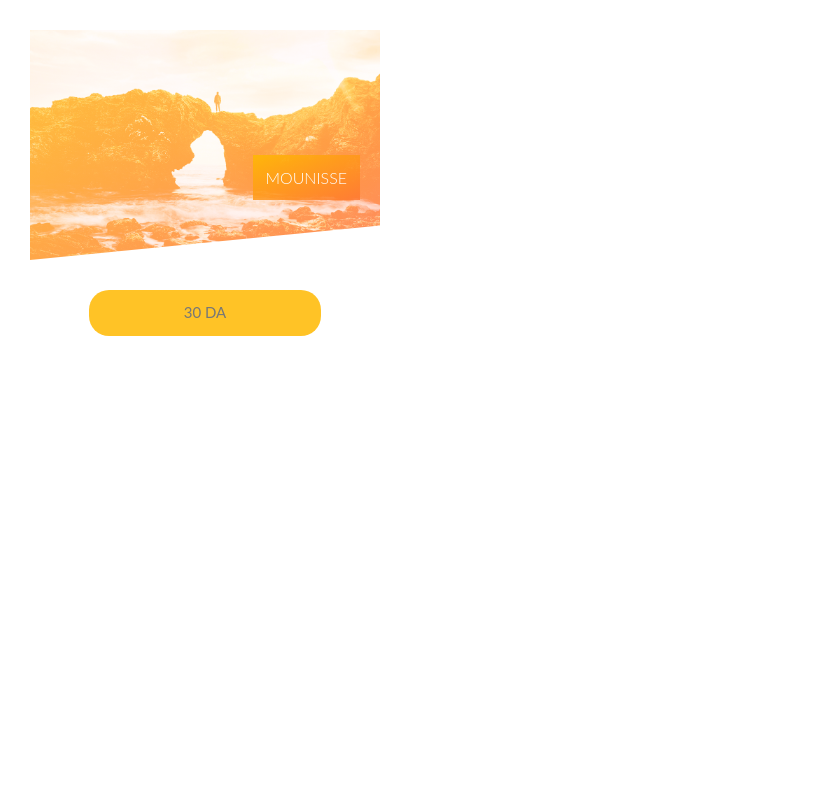
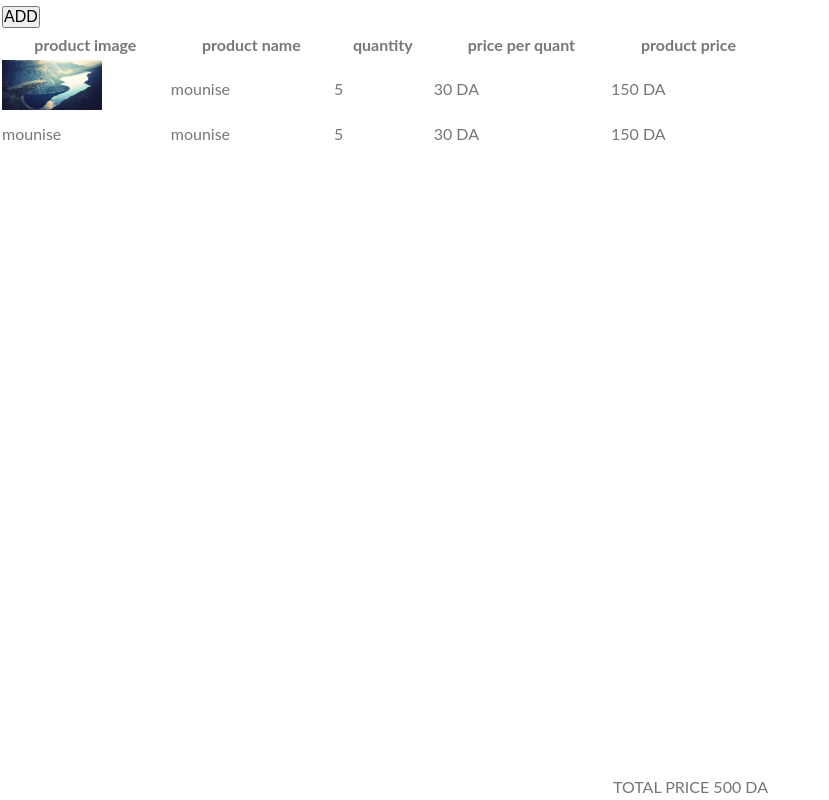
Before and after one commit to feelgeel/ALSAFIR, a React (Create React App) app: page / in a window 1280 px wide. Shown: the whole page, without its empty margins (0-829 px from the left). Built offline with nearby package versions, Linux system fonts and the light colour scheme.

Commit message:
shopping list

```diff
--- a/src/App.js
+++ b/src/App.js
@@ -1,12 +1,12 @@
 
 import '../src/css/natour.css';
-import LeftSide from './LeftSide';
-import RightSide from './RightSide';
+import LeftSide from './leftSide/LeftSide';
+import RightSide from './rightSide/RightSide';
 
 function App() {
   return (
-    <div className="App">
-     <LeftSide/>
+    <div style={{display:"flex",width:"100vw",height:"100vh"}} className="App">
+     {/* <LeftSide/> */}
      <RightSide/>
     </div>
   );
--- a/src/LeftSide.jsx
+++ /dev/null
@@ -1,13 +0,0 @@
-import React from 'react';
-
-import Card from './component/card/Card';
-
-const LeftSide = () => {
-    return (
-        <div>
-            <Card/>
-        </div>
-    );
-};
-
-export default LeftSide;
--- a/src/RightSide.jsx
+++ /dev/null
@@ -1,11 +0,0 @@
-import React from 'react';
-
-const RightSide = () => {
-    return (
-        <div>
-
-        </div>
-    );
-};
-
-export default RightSide;
--- a/src/component/card/Card.jsx
+++ b/src/component/card/Card.jsx
@@ -8,9 +8,12 @@ export default function Card() {
                 <div className="card-pic card-pic-1">
                     &nbsp;
                 </div>
-                <h4 className="card-heading">
+                {/* <h4 className="card-heading">
                     <span className="card-heading-span card-heading-span-1">Mounisse</span>
                 </h4>
+                <h4 className="card-heading">
+                    <span className="card-heading-span card-heading-span-1">30DA</span>
+                </h4> */}
                 <div className="card-details">
                     <ul>
                         <li className="card-list">30 DA</li>
@@ -18,15 +21,7 @@ export default function Card() {
                     </ul>
                 </div>
             </div>
-            <div className="card-side card-side-back">
-                <div className="card-cta">
-                    <div className="card-price-box">
-                        <p className="card-price-only">Only</p>
-                        <p className="card-price-value">$897</p>
-                    </div>
-                    <a href="#popup" className="btn btn-white">Book now!</a>
-                </div>
-            </div>
+
         </div>
     )
 }
--- a/src/component/card/card.scss
+++ b/src/component/card/card.scss
@@ -1,11 +1,12 @@
 
 .card{
     // background-color: orangered;
-    width:35rem;
-    height: 52rem;
+    width:10rem;
+    height: 15rem;
     // transition: all .8s;
     perspective: 150rem;
     position: relative;
+    margin: 0rem .5rem;
     &-side{
         position: absolute;
         // background-color: orangered;
@@ -28,21 +29,13 @@
             transform: rotateY(180deg);
         }
     }
-    &:hover &-side-front{
-        transform: rotateY(-180deg);
-
-    }
-    &:hover &-side-back{
-        transform: rotateY(0);
-
-    }
 
     &-pic{
         background-size: cover;
-        height: 23rem;
+        height: 10rem;
         background-blend-mode: screen;
-        -webkit-clip-path: polygon(0 0, 100% 0, 100% 85%, 0 100%);
-        clip-path: polygon(0 0, 100% 0, 100% 85%, 0 100%);
+        // -webkit-clip-path: polygon(0 0, 100% 0, 100% 85%, 0 100%);
+        // clip-path: polygon(0 0, 100% 0, 100% 85%, 0 100%);
         // border-top-left-radius: 3px;
         // border-top-right-radius: 3px;
         &-1{
@@ -57,9 +50,9 @@
         text-align: right;
         color: $color-white;
         position: absolute;
-        top: 12rem;
-        right: 2rem;
-        width: 64%;
+        top: 5rem;
+        right: 5rem;
+        width: 50%;
         &-span{
             padding: 13px;
             -webkit-box-decoration-break: clone;
@@ -72,7 +65,7 @@
         }
     }
     &-details{
-        padding: 3rem;
+        // padding: 3rem;
         ul{
             list-style: none;
             width: 80%;
--- a/src/css/base.scss
+++ b/src/css/base.scss
@@ -27,7 +27,7 @@ body{
     font-weight: 400;
     line-height: 1.7;
     color: $color-grey-dark;
-    padding: 3rem 3rem 0rem 3rem;
+    // padding: 3rem 3rem 0rem 3rem;
     box-sizing: border-box;background-color: white;
     @include respond(tab-port) {
         padding:0
--- a/src/css/natour.css
+++ b/src/css/natour.css
@@ -145,7 +145,6 @@ body {
   font-weight: 400;
   line-height: 1.7;
   color: #777;
-  padding: 3rem 3rem 0rem 3rem;
   -webkit-box-sizing: border-box;
           box-sizing: border-box;
   background-color: white;
@@ -177,11 +176,12 @@ body {
 }
 
 .card {
-  width: 35rem;
-  height: 52rem;
+  width: 10rem;
+  height: 15rem;
   -webkit-perspective: 150rem;
           perspective: 150rem;
   position: relative;
+  margin: 0rem 0.5rem;
 }
 .card-side {
   position: absolute;
@@ -207,20 +207,10 @@ body {
   -webkit-transform: rotateY(180deg);
           transform: rotateY(180deg);
 }
-.card:hover .card-side-front {
-  -webkit-transform: rotateY(-180deg);
-          transform: rotateY(-180deg);
-}
-.card:hover .card-side-back {
-  -webkit-transform: rotateY(0);
-          transform: rotateY(0);
-}
 .card-pic {
   background-size: cover;
-  height: 23rem;
+  height: 10rem;
   background-blend-mode: screen;
-  -webkit-clip-path: polygon(0 0, 100% 0, 100% 85%, 0 100%);
-  clip-path: polygon(0 0, 100% 0, 100% 85%, 0 100%);
 }
 .card-pic-1 {
   background-image: -webkit-gradient(linear, left top, right bottom, from(#ffb900), to(#ff7730)), url(../img/nat-5.jpg);
@@ -233,9 +223,9 @@ body {
   text-align: right;
   color: #fff;
   position: absolute;
-  top: 12rem;
-  right: 2rem;
-  width: 64%;
+  top: 5rem;
+  right: 5rem;
+  width: 50%;
 }
 .card-heading-span {
   padding: 13px;
@@ -245,9 +235,6 @@ body {
 .card-heading-span-1 {
   background-image: -webkit-gradient(linear, left top, right bottom, from(rgba(255, 185, 0, 0.85)), to(rgba(255, 119, 48, 0.85)));
   background-image: linear-gradient(to right bottom, rgba(255, 185, 0, 0.85), rgba(255, 119, 48, 0.85));
-}
-.card-details {
-  padding: 3rem;
 }
 .card-details ul {
   list-style: none;
@@ -288,3 +275,29 @@ body {
   font-size: 6rem;
   font-weight: 100;
 }
+
+.leftside {
+  width: 40%;
+  display: -webkit-box;
+  display: -ms-flexbox;
+  display: flex;
+  -ms-flex-wrap: wrap;
+      flex-wrap: wrap;
+}
+
+.rightside {
+  width: 60%;
+  display: -webkit-box;
+  display: -ms-flexbox;
+  display: flex;
+  -webkit-box-orient: vertical;
+  -webkit-box-direction: normal;
+      -ms-flex-direction: column;
+          flex-direction: column;
+  -webkit-box-align: self-end;
+      -ms-flex-align: self-end;
+          align-items: self-end;
+  -webkit-box-pack: justify;
+      -ms-flex-pack: justify;
+          justify-content: space-between;
+}
--- a/src/css/natour.scss
+++ b/src/css/natour.scss
@@ -6,3 +6,5 @@
 
 @import "./typography.scss";
 @import "../component/card/card.scss";
+@import "..//leftSide//leftSide.scss";
+@import "..//rightSide//rightSide.scss";
--- /dev/null
+++ b/src/leftSide/LeftSide.jsx
@@ -0,0 +1,17 @@
+import React from 'react';
+
+import Card from '../component/card/Card';
+
+const LeftSide = () => {
+    return (
+        <div className="leftside">
+            <Card/>
+            <Card/>
+            <Card/>
+            <Card/>
+            <Card/>
+        </div>
+    );
+};
+
+export default LeftSide;
--- /dev/null
+++ b/src/leftSide/leftSide.scss
@@ -0,0 +1,5 @@
+.leftside{
+  width: 40%;
+   display: flex;
+   flex-wrap: wrap;
+}
--- /dev/null
+++ b/src/rightSide/RightSide.jsx
@@ -0,0 +1,41 @@
+import React from "react";
+import prodImg from "../img/hero-small.jpg"
+
+const RightSide = () => {
+    let products={
+
+    }
+  return (
+    <div className="rightside">
+      <table style={{width:"100%"}}>
+        <button>ADD</button>
+        <tr>
+          <th>product image</th>
+          <th>product name</th>
+          <th>quantity</th>
+          <th>price per quant</th>
+          <th>product price</th>
+        </tr>
+        <tr>
+          <td><img width="100px" height="50px" src={prodImg}/></td>
+          <td>mounise</td>
+          <td>5</td>
+          <td>30 DA</td>
+          <td>150 DA</td>
+        </tr>
+        <tr>
+        <td>mounise</td>
+        <td>mounise</td>
+          <td>5</td>
+          <td>30 DA</td>
+          <td>150 DA</td>
+        </tr>
+      </table>
+      <div className="totalPrice">
+        <span>TOTAL PRICE 500 DA</span>
+      </div>
+    </div>
+  );
+};
+
+export default RightSide;
--- /dev/null
+++ b/src/rightSide/rightSide.scss
@@ -0,0 +1,7 @@
+.rightside{
+    width: 60%;
+    display: flex;
+    flex-direction: column;
+    align-items: self-end;
+    justify-content: space-between;
+  }
```
Also changed, not shown: 1 other file (tests, documents, lock files or other folders).
